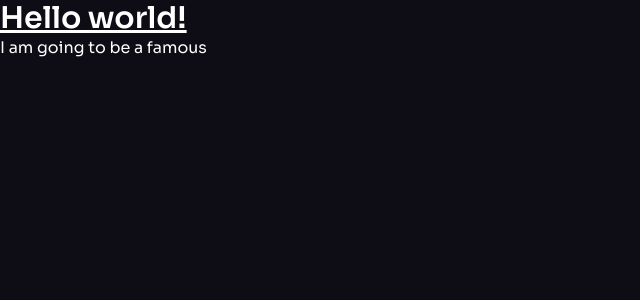
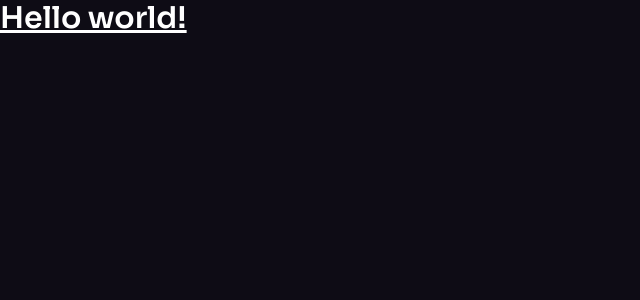
Before and after one commit to Shivammishra03/brainwave-website, a React (Vite) app: page / in a window 1280 px wide. Shown: the top 300 px of the page, without its empty margins (0-640 px from the left). Built offline with nearby package versions, Linux system fonts and the light colour scheme.

Commit message:
Remove unnecessary div element and its content from App component.

```diff
--- a/src/App.jsx
+++ b/src/App.jsx
@@ -4,9 +4,6 @@ function App() {
       <h1 className="text-3xl font-bold underline">
         Hello world!
       </h1>
-      <div>
-        I am going to be a famous
-      </div>
     </>
   )
 }
```
